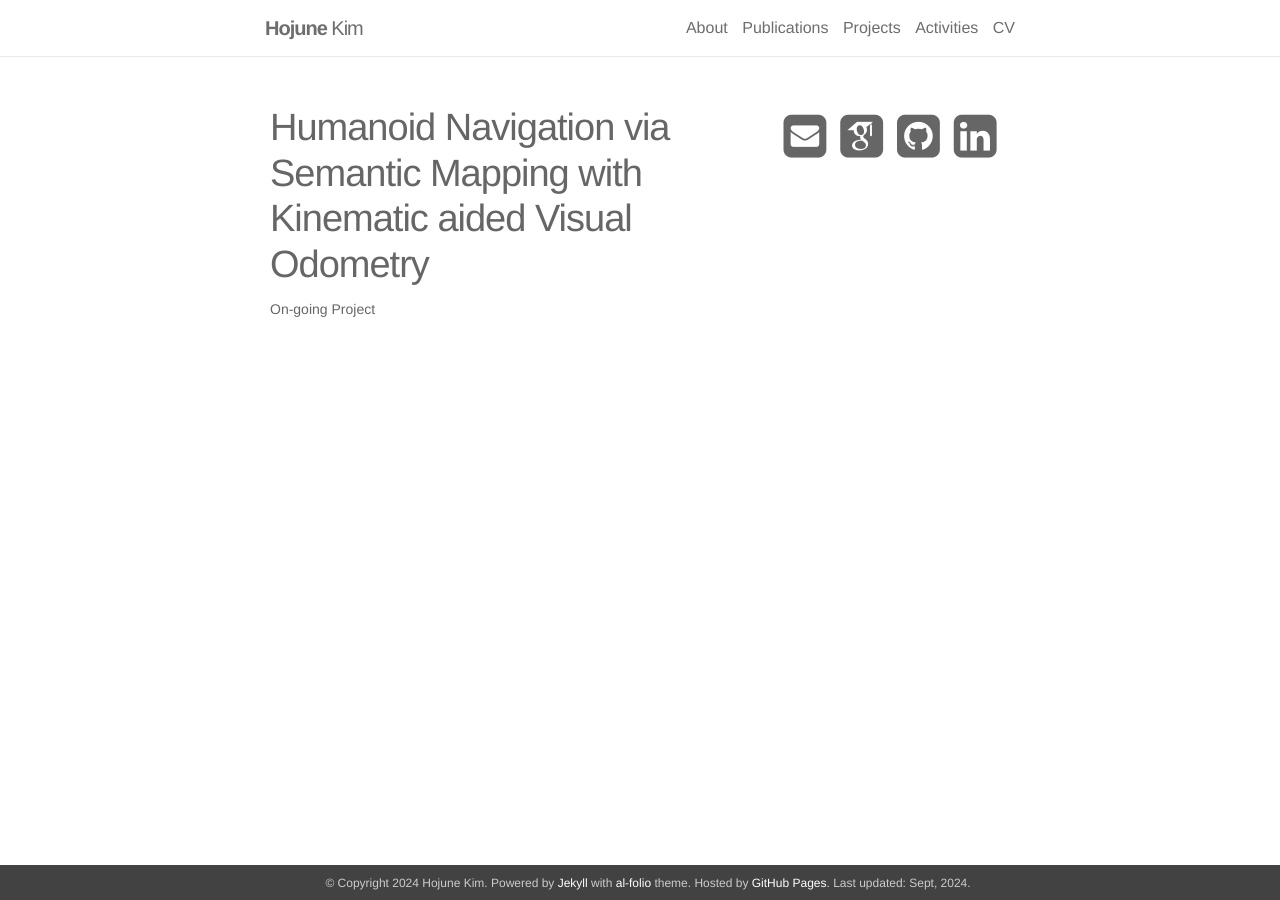
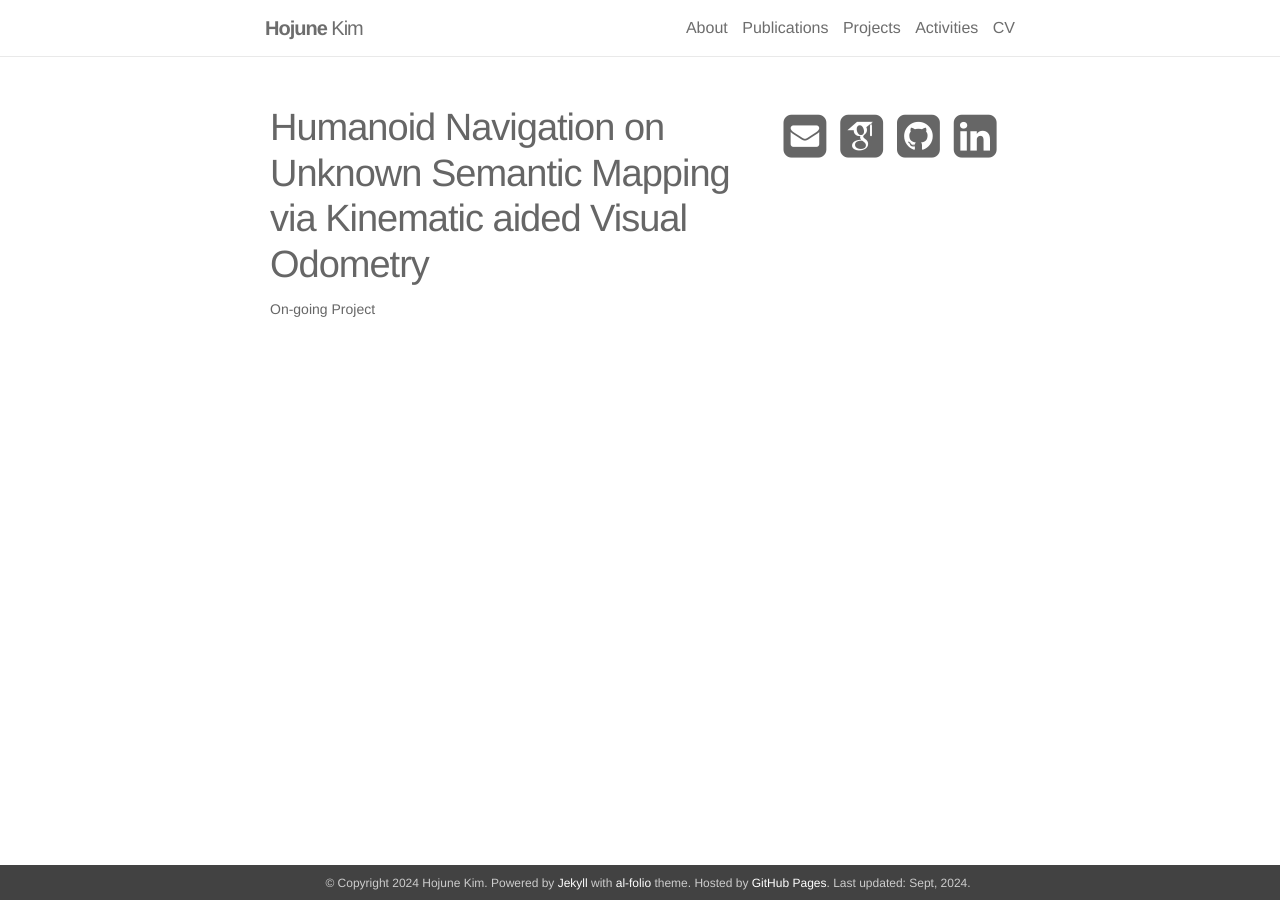
Before and after one commit to hojjunekim/hojjunekim.github.io, a Jekyll site: the page built from _projects/a_toro.md, in a window 1280 px wide. Built offline with Jekyll 4.4.1, drawn with Linux system fonts in a browser that asks for light colours; nearby versions of some CDN libraries; some web fonts are replaced.

Commit message:
fix bugs

```diff
--- a/_projects/a_toro.md
+++ b/_projects/a_toro.md
@@ -1,6 +1,6 @@
 ---
 layout: page
-title: Humanoid Navigation via Semantic Mapping with Kinematic aided Visual Odometry
+title: Humanoid Navigation on Unknown Semantic Mapping via Kinematic aided Visual Odometry
 affiliation: German Aerospace Center DLR
 position: Guest Student Researcher
 description: On-going Project
```
Also changed, not shown: _personals/ch47 2.md (deleted, +0 -11 lines), _personals/locking 2.md (deleted, +0 -10 lines).
